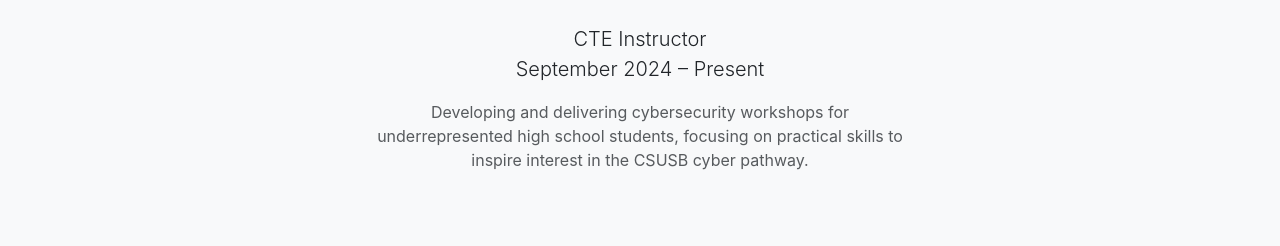
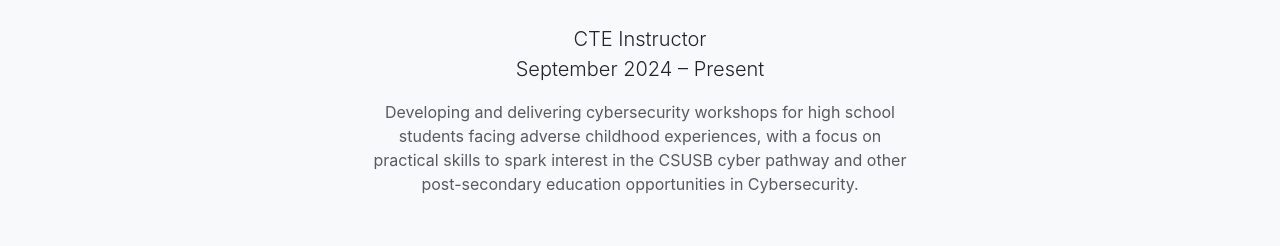
Before and after one commit to nsnod/personal-website, a React (Create React App) app: page / in a window 1280 px wide. Shown: the part 1591-1837 px from the top of the page. Built offline with nearby package versions, Linux system fonts and the light colour scheme; no server answers.

Commit message:
Updated work bio giveback

```diff
--- a/src/editable-stuff/config.js
+++ b/src/editable-stuff/config.js
@@ -41,7 +41,7 @@ const experiences = {
       role: 'CTE Instructor', // Add Company Name
       companylogo: require('../assets/img/Updated-Give-Back.png'),
       date: 'September 2024 – Present',
-      message: "Developing and delivering cybersecurity workshops for underrepresented high school students, focusing on practical skills to inspire interest in the CSUSB cyber pathway."
+      message: "Developing and delivering cybersecurity workshops for high school students facing adverse childhood experiences, with a focus on practical skills to spark interest in the CSUSB cyber pathway and other post-secondary education opportunities in Cybersecurity."
     }
   ]
 }
```
